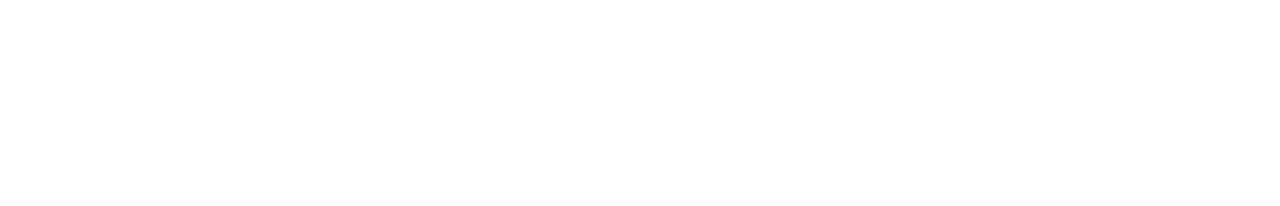
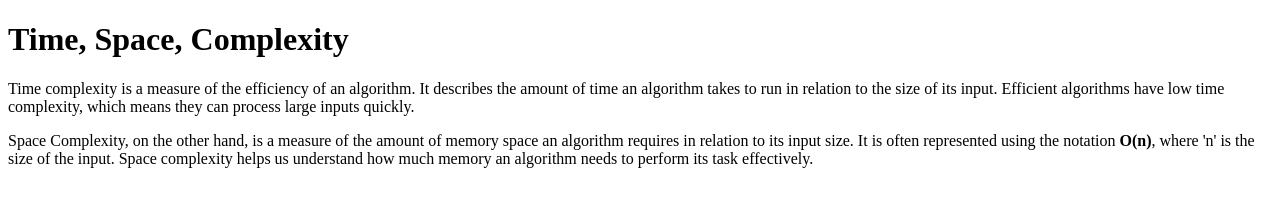
Before and after one commit to acciojob/time-and-space-complexity-sarath-byreddy, a website: page main.html in a window 1280 px wide. Drawn offline with Linux system fonts and the light colour scheme.

Commit message:
created a submission

```diff
--- a/main.html
+++ b/main.html
@@ -1,16 +1,11 @@
 <!DOCTYPE html>
-
 <html>
-
 <head>
-	<link rel="stylesheet" href="styles.css">
+    <title>Time and Space Complexity</title>
 </head>
-
 <body>
-	<!-- the entire body must be written by student -->
-    <script type="text/javascript" src="./script.js">
-</script>
-
+    <h1>Time, Space, Complexity</h1>
+    <p>Time complexity is a measure of the efficiency of an algorithm. It describes the amount of time an algorithm takes to run in relation to the size of its input. Efficient algorithms have low time complexity, which means they can process large inputs quickly.</p>
+    <p>Space Complexity, on the other hand, is a measure of the amount of memory space an algorithm requires in relation to its input size. It is often represented using the notation <b>O(n)</b>, where 'n' is the size of the input. Space complexity helps us understand how much memory an algorithm needs to perform its task effectively.</p>
 </body>
-
 </html>
```
